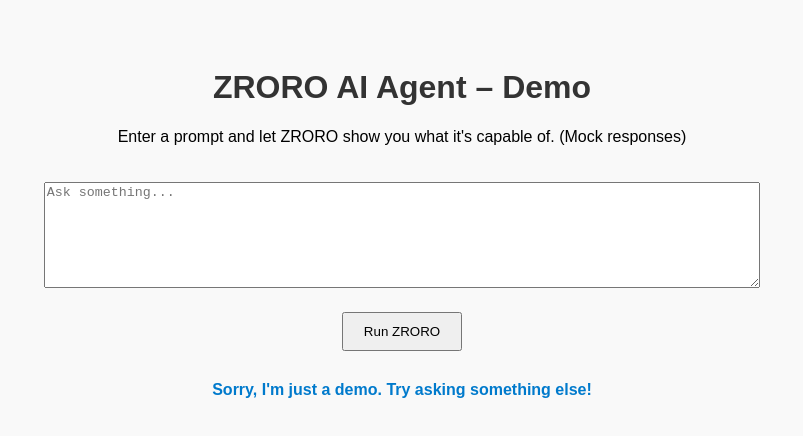
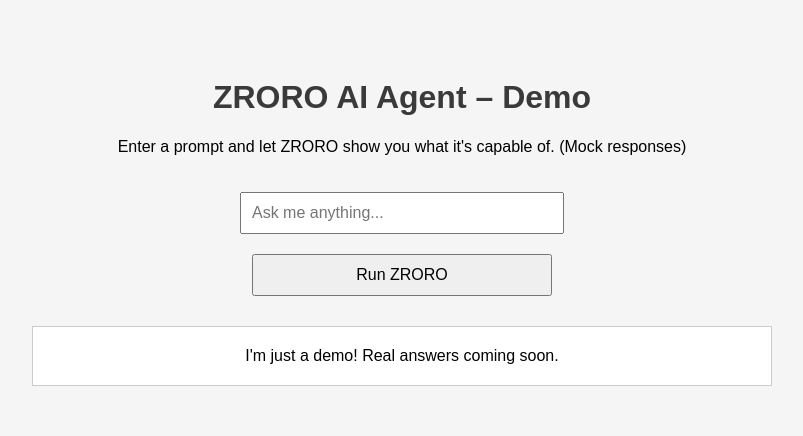
Before and after one commit to pa8406949/zroro.com, a plain HTML site: page demo.html in a window 1280 px wide. Both pictures are taken after a click on the button "Run ZRORO". Shown: the whole page, without its empty margins (238-1041 px from the left). Drawn offline with Linux system fonts and the light colour scheme.

Commit message:
Update demo.html

```diff
--- a/demo.html
+++ b/demo.html
@@ -1,33 +1,32 @@
 <!DOCTYPE html>
 <html lang="en">
 <head>
-  <meta charset="UTF-8" />
-  <meta name="viewport" content="width=device-width, initial-scale=1.0"/>
+  <meta charset="UTF-8">
   <title>ZRORO AI Agent – Demo</title>
   <style>
     body {
       font-family: Arial, sans-serif;
-      background-color: #f9f9f9;
-      padding: 40px;
       text-align: center;
+      padding: 50px;
+      background-color: #f5f5f5;
     }
     h1 {
-      color: #333;
+      color: #3a3a3a;
     }
-    textarea {
+    input, button {
+      padding: 10px;
+      font-size: 16px;
+      margin-top: 20px;
+      width: 300px;
+    }
+    .response-box {
+      margin-top: 30px;
+      padding: 20px;
+      border: 1px solid #ccc;
+      background: #fff;
       width: 60%;
-      height: 100px;
-      margin-top: 20px;
-    }
-    button {
-      padding: 10px 20px;
-      margin-top: 20px;
-      cursor: pointer;
-    }
-    .response {
-      margin-top: 30px;
-      font-weight: bold;
-      color: #007acc;
+      margin-left: auto;
+      margin-right: auto;
     }
   </style>
 </head>
@@ -35,21 +34,25 @@
   <h1>ZRORO AI Agent – Demo</h1>
   <p>Enter a prompt and let ZRORO show you what it's capable of. (Mock responses)</p>
 
-  <textarea id="prompt" placeholder="Ask something..."></textarea><br>
+  <input type="text" id="promptInput" placeholder="Ask me anything..." />
+  <br />
   <button onclick="runZroro()">Run ZRORO</button>
 
-  <div class="response" id="responseBox"></div>
+  <div class="response-box" id="responseBox">
+    Awaiting your question...
+  </div>
 
   <script>
     function runZroro() {
-      const prompt = document.getElementById('prompt').value.toLowerCase();
+      const prompt = document.getElementById('promptInput').value.toLowerCase();
       const responseBox = document.getElementById('responseBox');
-      let response = "Sorry, I'm just a demo. Try asking something else!";
 
-      if (prompt.includes("pm of uk")) {
-        response = "As of 2025, the Prime Minister of the UK is Rishi Sunak.";
-      } else if (prompt.includes("ceo of google")) {
-        response = "The CEO of Google is Sundar Pichai.";
+      let response = "I'm just a demo! Real answers coming soon.";
+
+      if (prompt.includes("pm of uk") || prompt.includes("prime minister of uk")) {
+        response = "Rishi Sunak is the current Prime Minister of the United Kingdom.";
+      } else if (prompt.includes("business idea")) {
+        response = "How about a subscription box for remote team bonding experiences?";
       }
 
       responseBox.innerText = response;
```
